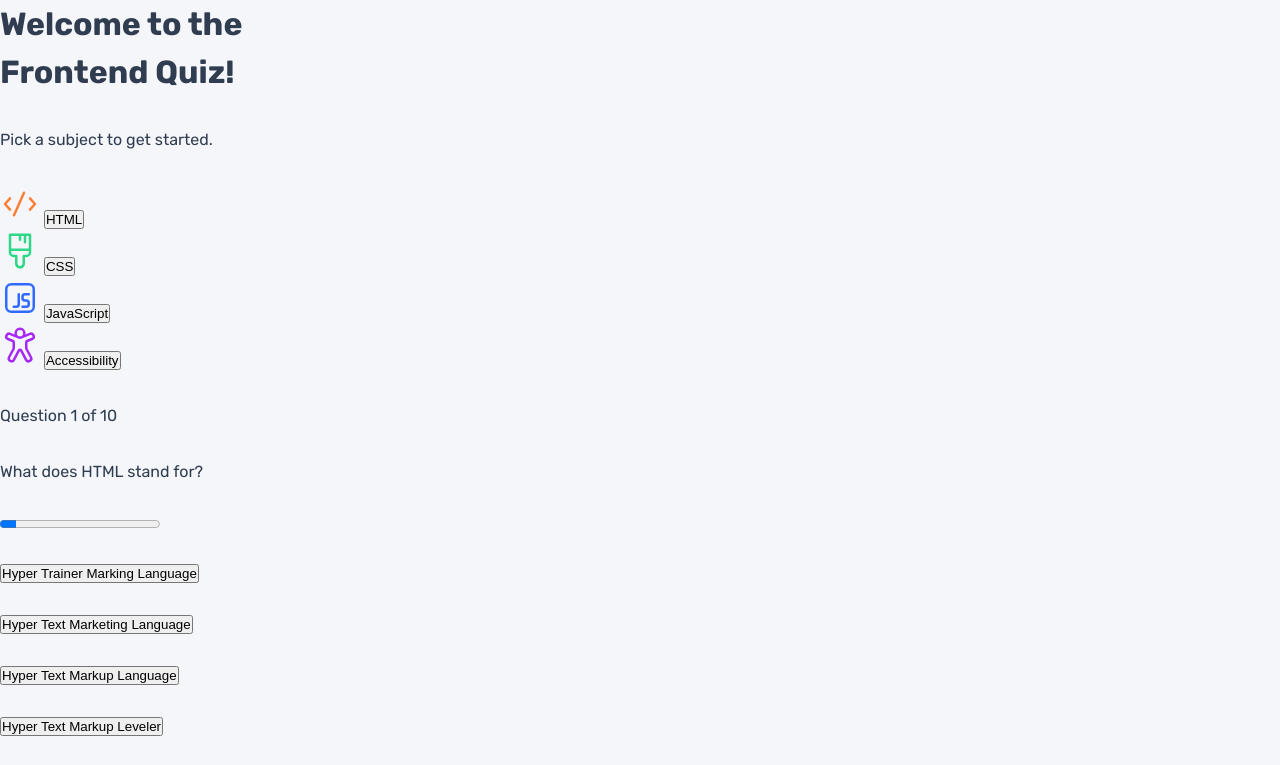
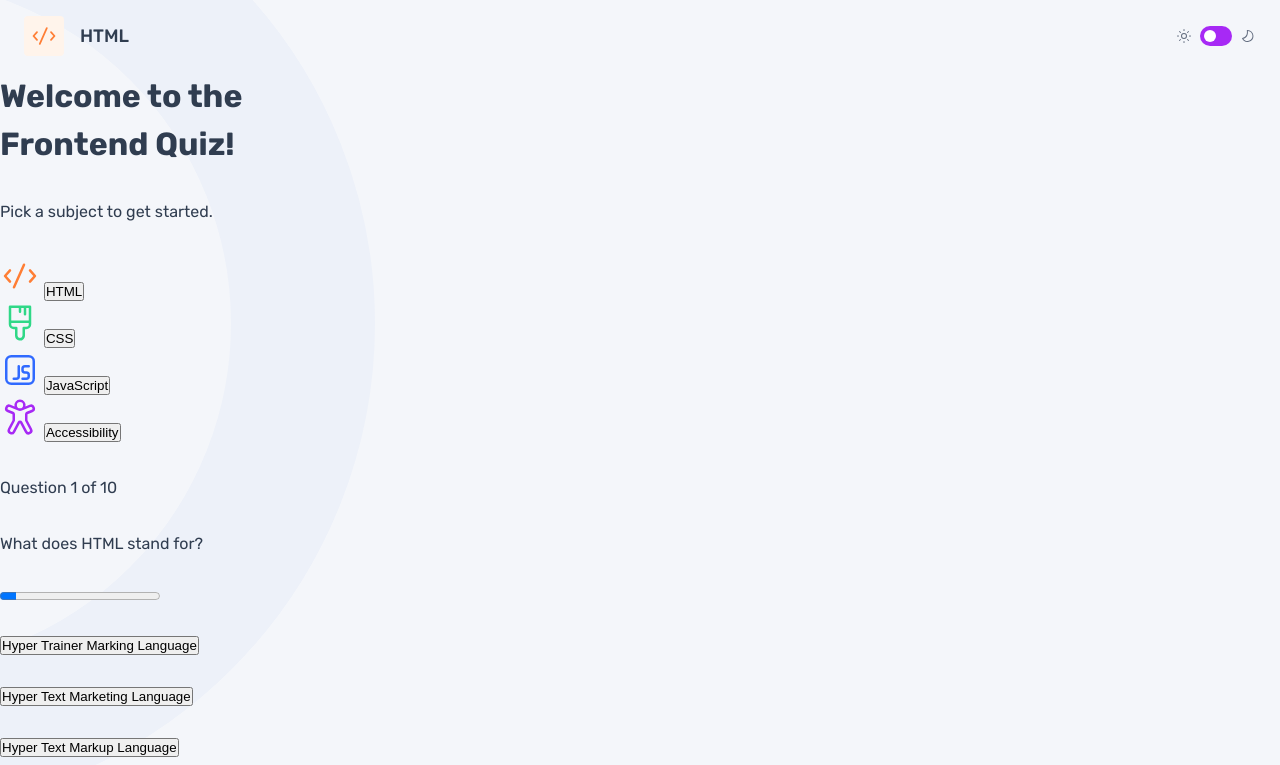
Before and after one commit to hakan-kemal/frontend-quiz-app, a plain HTML site: page index.html in a window 1280 px wide. Both pictures are taken after a click on the button "HTML". Shown: the top 765 px of the page. Drawn offline with Linux system fonts and the light colour scheme.

Commit message:
add styles + functionality header container

```diff
--- a/index.html
+++ b/index.html
@@ -15,7 +15,34 @@
     <script defer src="./script.js"></script>
   </head>
   <body>
-    <main class="container">
+    <header class="header-container">
+      <div class="subject-container" id="subject-container">
+        <img
+          id="subject-icon"
+          class="subject-icon"
+          src="./assets/images/logo-frontend-mentor.svg"
+          alt="Subject icon"
+        />
+        <p class="subject-name" id="subject-name"></p>
+      </div>
+      <div class="toggle-container">
+        <img
+          id="sun-icon"
+          class="sun-icon"
+          src="./assets/images/icon-sun-dark.svg"
+          alt="Sun icon"
+        />
+        <input class="toggle-input" id="toggle" type="checkbox" />
+        <label class="toggle-label" for="toggle"></label>
+        <img
+          id="moon-icon"
+          class="moon-icon"
+          src="./assets/images/icon-moon-dark.svg"
+          alt="Moon icon"
+        />
+      </div>
+    </header>
+    <main class="main-container">
       <h1>Welcome to the <strong>Frontend Quiz!</strong></h1>
 
       <p>Pick a subject to get started.</p>
@@ -30,10 +57,7 @@
           <button type="button" id="css-quiz-btn">CSS</button>
         </li>
         <li>
-          <img
-            src="./assets/images/icon-javascript.svg"
-            alt="JavaScript icon"
-          />
+          <img src="./assets/images/icon-js.svg" alt="JavaScript icon" />
           <button type="button" id="js-quiz-btn">JavaScript</button>
         </li>
         <li>
--- a/script.js
+++ b/script.js
@@ -1,3 +1,9 @@
+const subjectIcon = document.getElementById('subject-icon');
+const subjectName = document.getElementById('subject-name');
+const sunIcon = document.getElementById('sun-icon');
+const toggle = document.getElementById('toggle');
+const moonIcon = document.getElementById('moon-icon');
+
 const htmlQuizBtn = document.getElementById('html-quiz-btn');
 const cssQuizBtn = document.getElementById('css-quiz-btn');
 const jsQuizBtn = document.getElementById('js-quiz-btn');
@@ -18,6 +24,38 @@ const progressBar = document.getElementById('progress');
 
 let quizData = null;
 
+const toggleMode = () => {
+  const mode = toggle.checked ? 'light' : 'dark';
+
+  document.body.classList.toggle('dark-mode', toggle.checked);
+  sunIcon.src = `./assets/images/icon-sun-${mode}.svg`;
+  moonIcon.src = `./assets/images/icon-moon-${mode}.svg`;
+};
+
+const toggleHeaderSubject = (token, force, subject) => {
+  subjectIcon.classList.toggle(token, force);
+  subjectName.classList.toggle(token, force);
+
+  if (!subject) return;
+
+  switch (subject.toLowerCase()) {
+    case 'html':
+      subjectIcon.style.backgroundColor = 'var(--color-orange-50)';
+      break;
+    case 'css':
+      subjectIcon.style.backgroundColor = 'var(--color-green-100)';
+      break;
+    case 'javascript':
+      subjectIcon.style.backgroundColor = 'var(--color-blue-50)';
+      break;
+    case 'accessibility':
+      subjectIcon.style.backgroundColor = 'var(--color-purple-100)';
+      break;
+    default:
+      break;
+  }
+};
+
 const fetchQuizData = async (quizTitle) => {
   try {
     const response = await fetch('data.json');
@@ -26,14 +64,16 @@ const fetchQuizData = async (quizTitle) => {
     const quiz = data.quizzes.filter((q) => q.title === quizTitle);
     quizData = quiz.length > 0 ? quiz[0] : null;
 
+    toggleHeaderSubject('hidden', false, quizData.title);
+    subjectIcon.src = quizData ? quizData.icon : '';
+    subjectName.textContent = quizData ? quizData.title : 'Quiz';
+
     questionNumber.textContent = quizData ? 1 : 0;
     quizQuestion.textContent = quizData
       ? quizData.questions[0].question
       : 'Quiz not found.';
 
-    quizCategoryIcon.src = quizData
-      ? `./assets/images/icon-${quizData.title.toLowerCase()}.svg`
-      : '';
+    quizCategoryIcon.src = quizData ? quizData.icon : '';
     quizCategory.textContent = quizData ? quizData.title : '';
 
     const answerBtns = [answerABtn, answerBBtn, answerCBtn, answerDBtn];
@@ -45,7 +85,15 @@ const fetchQuizData = async (quizTitle) => {
   }
 };
 
+const initQuizState = () => {
+  toggleMode();
+  toggleHeaderSubject('hidden', true);
+};
+
+toggle.addEventListener('click', () => toggleMode());
 htmlQuizBtn.addEventListener('click', () => fetchQuizData('HTML'));
 cssQuizBtn.addEventListener('click', () => fetchQuizData('CSS'));
 jsQuizBtn.addEventListener('click', () => fetchQuizData('JavaScript'));
 a11yQuizBtn.addEventListener('click', () => fetchQuizData('Accessibility'));
+
+initQuizState();
--- a/styles.css
+++ b/styles.css
@@ -79,6 +79,7 @@
   --spacing-1800: 9rem;
   --spacing-2300: 11.5rem;
   /* border radius */
+  --radius-xs: 0.25rem;
   --radius-sm: 0.5rem;
   --radius-base: 1.5rem;
   --radius-circle: 50%;
@@ -94,11 +95,11 @@ html {
   scroll-behavior: smooth;
 }
 
-@media (prefers-color-scheme: dark) {
-  html {
-    background-color: var(--color-blue-900);
-    color: var(--color-white);
-  }
+body.dark-mode {
+  background-color: var(--color-blue-900);
+  background-image: url('/assets/images/pattern-background-mobile-dark.svg');
+  background-repeat: no-repeat;
+  color: var(--color-white);
 }
 
 *,
@@ -111,13 +112,54 @@ html {
 
 body {
   min-height: 100vh;
+  background-image: url('/assets/images/pattern-background-mobile-light.svg');
+  background-repeat: no-repeat;
 }
 
 strong {
   display: block;
 }
 
-.container {
+.header-container {
+  display: flex;
+  align-items: center;
+  justify-content: space-between;
+  padding: var(--spacing-200) var(--spacing-300);
+}
+
+.subject-container {
+  display: flex;
+  align-items: center;
+  gap: var(--spacing-200);
+  height: var(--spacing-500);
+}
+
+.subject-icon {
+  width: var(--spacing-500);
+  border-radius: var(--radius-xs);
+  padding: 0.375rem;
+}
+
+.subject-name {
+  font-size: 1.125rem;
+  font-weight: var(--font-weight-medium);
+  line-height: 1;
+}
+
+.toggle-container {
+  display: flex;
+  align-items: center;
+  gap: var(--spacing-100);
+}
+
+.sun-icon,
+.moon-icon {
+  width: var(--spacing-200);
+  height: var(--spacing-200);
+  cursor: pointer;
+}
+
+.main-container {
   display: flex;
   flex-direction: column;
   align-items: flex-start;
@@ -128,3 +170,46 @@ strong {
   font-size: 9rem;
   line-height: 1;
 }
+
+.toggle-input[type='checkbox'] {
+  display: none;
+}
+
+.toggle-label {
+  position: relative;
+  display: block;
+  border-radius: var(--radius-pill);
+  width: var(--spacing-400);
+  height: 1.25rem;
+  background-color: var(--color-purple-600);
+  cursor: pointer;
+}
+
+.toggle-label:before {
+  content: '';
+  position: absolute;
+  top: 0.25rem;
+  left: 0.25rem;
+  transition: transform 0.3s;
+  border-radius: var(--radius-circle);
+  width: 0.75rem;
+  height: 0.75rem;
+  background-color: var(--color-white);
+}
+
+.toggle-input:checked + .toggle-label:before {
+  transform: translateX(0.75rem);
+}
+
+@media (prefers-color-scheme: dark) {
+  body {
+    background-color: var(--color-blue-900);
+    background-image: url('/assets/images/pattern-background-mobile-dark.svg');
+    background-repeat: no-repeat;
+    color: var(--color-white);
+  }
+}
+
+.hidden {
+  display: none;
+}
```
Also changed, not shown: assets/images/icon-js.svg (renamed from assets/images/icon-javascript.svg).
